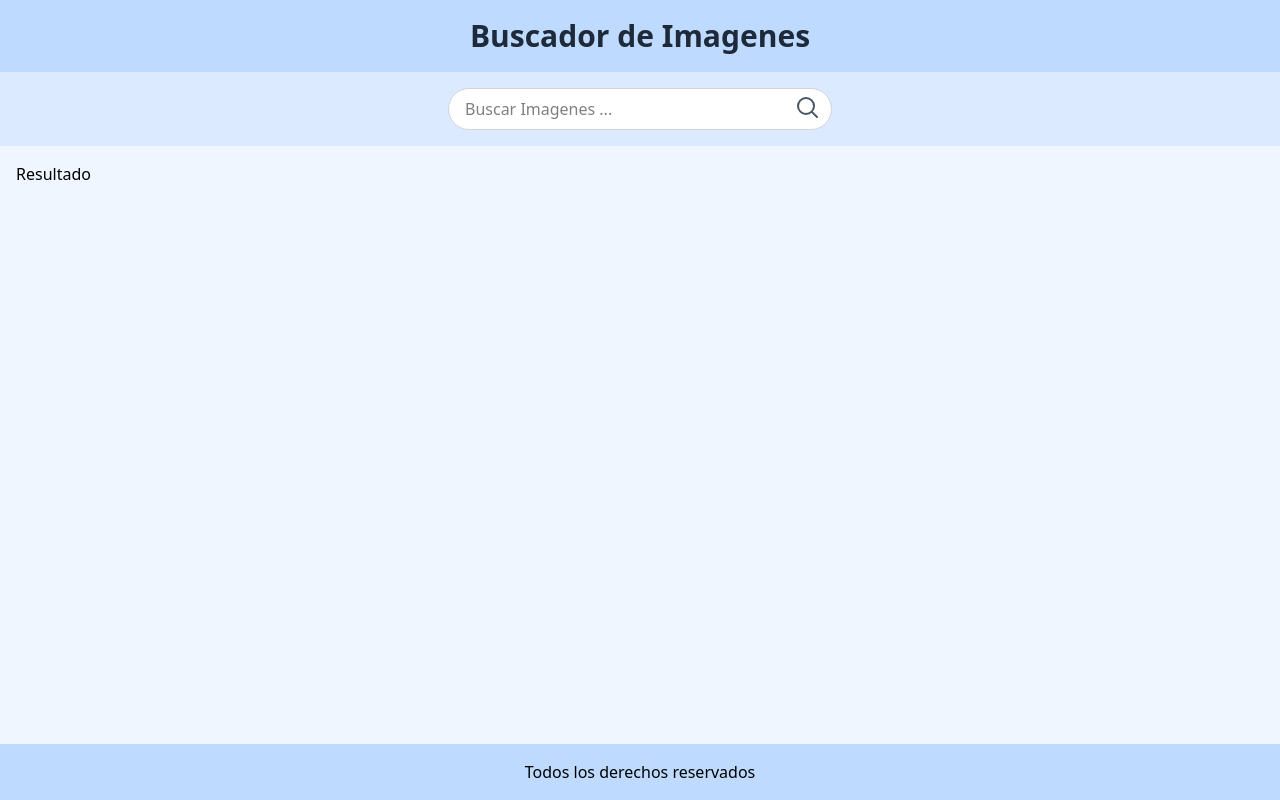
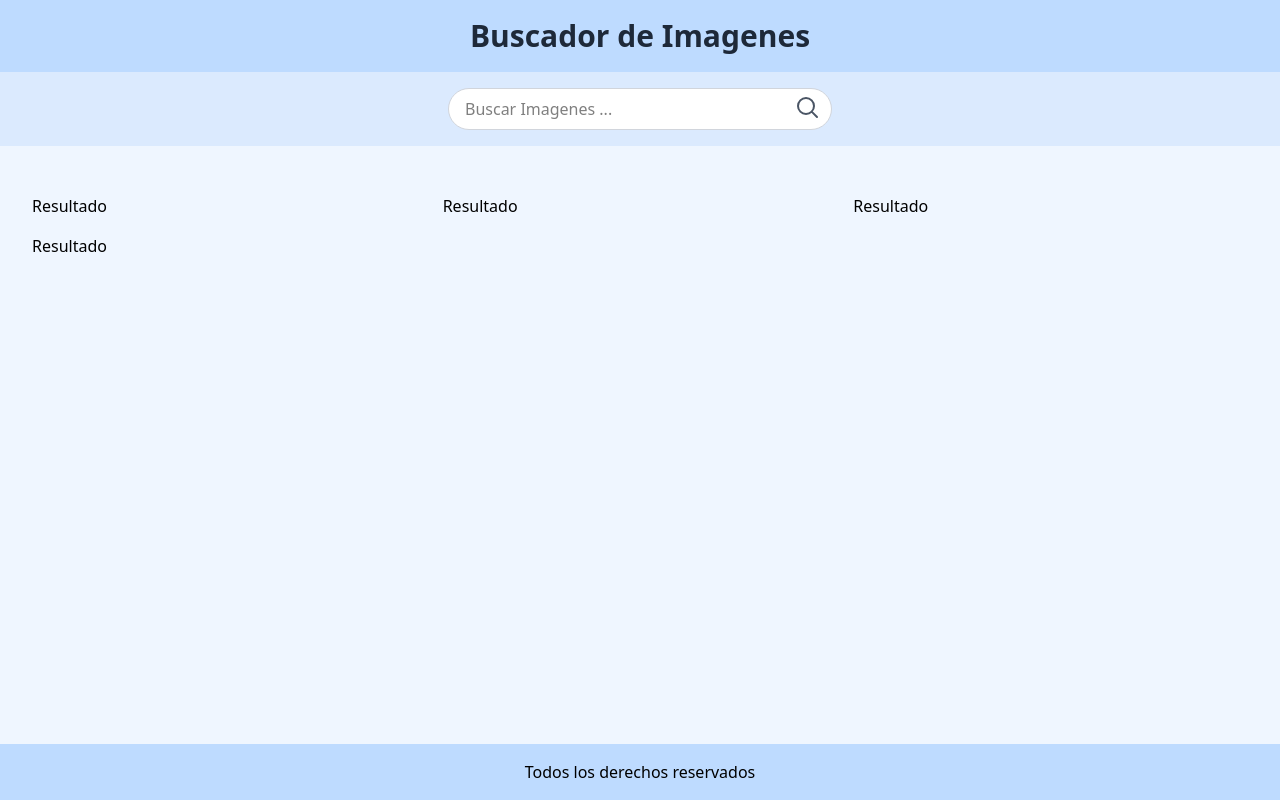
Before and after one commit to jesWeb/BuscadorDeImagenes, a React (Vite) app: page / in a window 1280 px wide. Built offline with nearby package versions, Linux system fonts and the light colour scheme.

Commit message:
se crea la vista inicial de el resultado

```diff
--- a/src/components/Resultado.tsx
+++ b/src/components/Resultado.tsx
@@ -1,7 +1,13 @@
-
 const Resultado = () => {
   return (
-    <div>Resultado</div>
+    <div className="mt-8">
+      <div className="grid grid-cols-1 md:grid-cols-3 gap-4 px-4">
+        <p>Resultado</p>
+        <p>Resultado</p>
+        <p>Resultado</p>
+        <p>Resultado</p>
+      </div>
+    </div>
   )
 }
 
```
